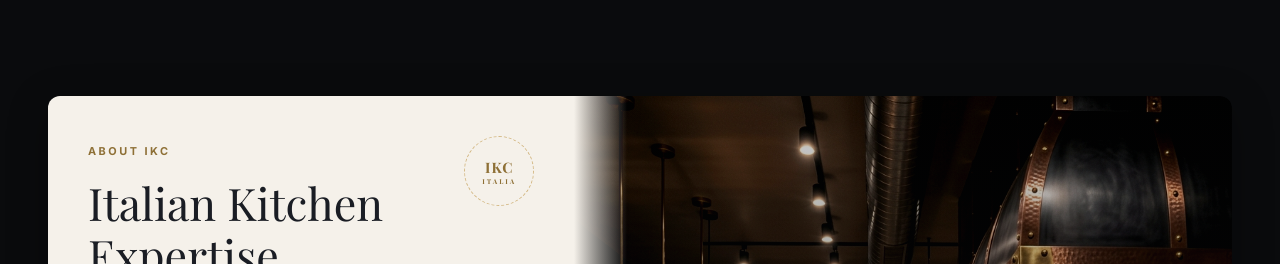
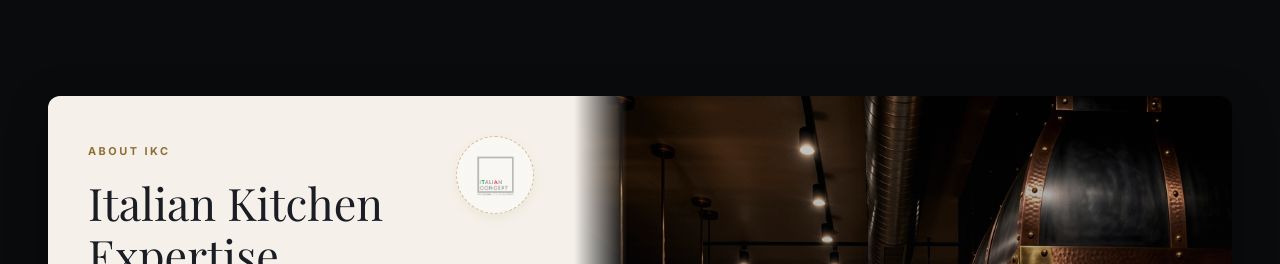
Before and after one commit to zaeemahamad111-ops/ikc, a Next.js app: page / in a window 1280 px wide. Shown: the part 3600-3864 px from the top of the page. Built offline with nearby package versions, Linux system fonts and the light colour scheme; a web font is replaced by a local one.

Commit message:
Replace IKC ITALIA text badge with official brand logo in PhilosophySection

```diff
--- a/src/components/PhilosophySection.module.css
+++ b/src/components/PhilosophySection.module.css
@@ -33,25 +33,25 @@
   position: absolute;
   top: 2.5rem;
   right: 2.5rem;
-  width: 70px;
-  height: 70px;
+  width: 78px;
+  height: 78px;
   border: 1px dashed rgba(197, 160, 89, 0.7);
   border-radius: 50%;
   display: flex;
-  flex-direction: column;
   align-items: center;
   justify-content: center;
-  color: var(--gold-dark);
-  font-family: var(--font-serif);
-  font-weight: 700;
-  font-size: 0.9rem;
-  letter-spacing: 1px;
+  padding: 10px;
+  background: rgba(255, 255, 255, 0.45);
+  backdrop-filter: blur(4px);
+  -webkit-backdrop-filter: blur(4px);
+  box-shadow: 0 4px 12px rgba(142, 112, 54, 0.08);
   z-index: 6;
 }
 
-.stampBadge small {
-  font-size: 0.42rem;
-  letter-spacing: 2px;
+.stampLogoImg {
+  width: 100%;
+  height: 100%;
+  object-fit: contain;
 }
 
 .sketchHeader {
--- a/src/components/PhilosophySection.tsx
+++ b/src/components/PhilosophySection.tsx
@@ -12,8 +12,7 @@
         {/* Left Card: Cream sketch illustration panel */}
         <div className={styles.leftSketchCard}>
           <div className={styles.stampBadge}>
-            <span>IKC</span>
-            <small>ITALIA</small>
+            <img src="/logo.png" alt="IKC Logo" className={styles.stampLogoImg} />
           </div>
 
           <div className={styles.sketchHeader}>
```
